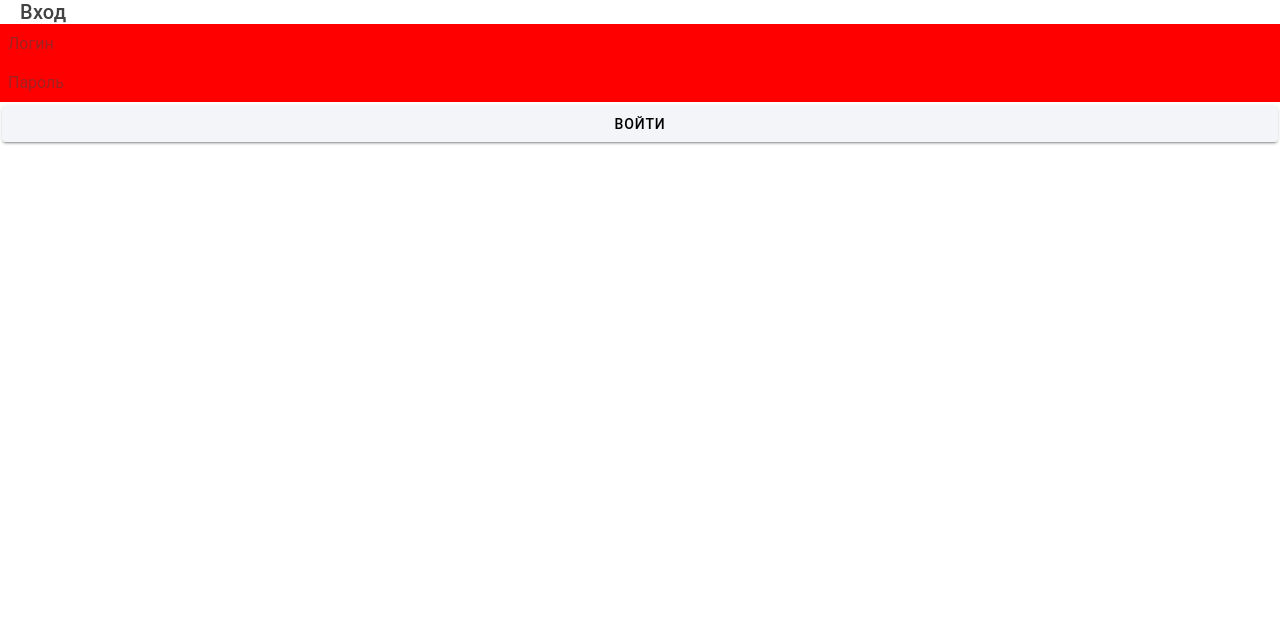
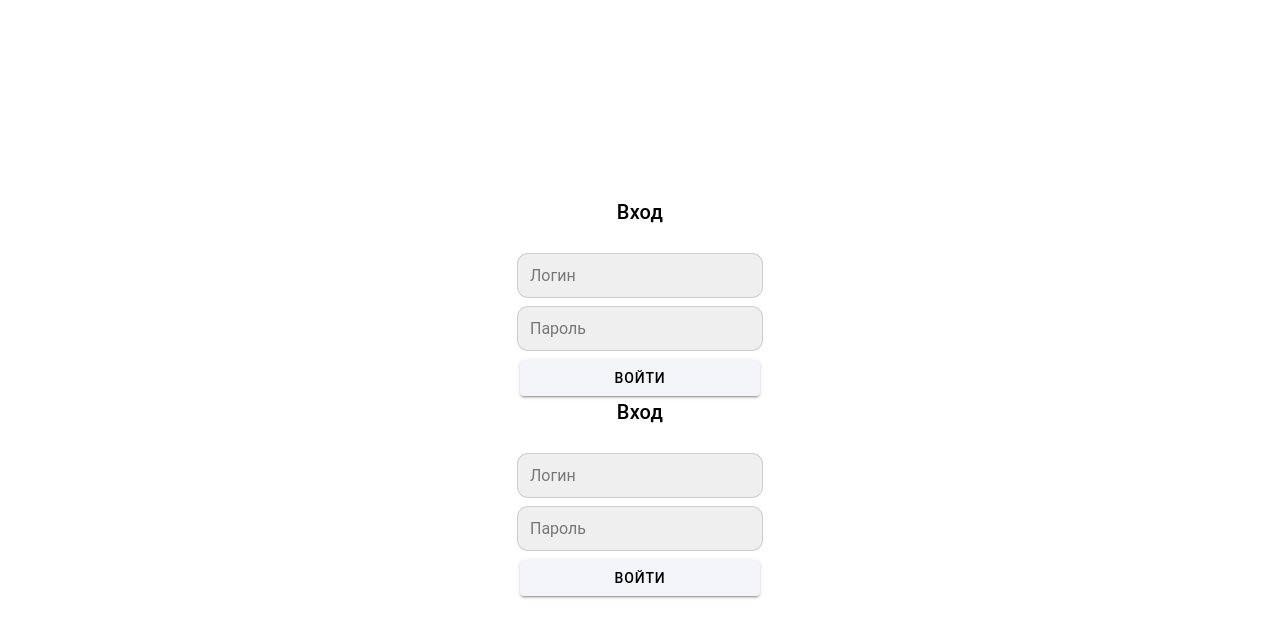
Before and after one commit to skv12/logika, a React (Create React App) app: page /login in a window 1280 px wide. Shown: the top 638 px of the page. Built offline with nearby package versions, Linux system fonts and the light colour scheme.

Commit message:
fix white screen and add log in logic

```diff
--- a/package.json
+++ b/package.json
@@ -4,10 +4,11 @@
   "private": true,
   "dependencies": {
     "@capacitor/app": "1.1.0",
-    "@capacitor/core": "3.4.1",
+    "@capacitor/core": "^3.4.3",
     "@capacitor/haptics": "1.1.4",
     "@capacitor/keyboard": "1.2.2",
     "@capacitor/status-bar": "1.0.8",
+    "@capacitor/storage": "^1.2.5",
     "@ionic/cli": "^6.18.2",
     "@ionic/react": "^6.0.0",
     "@ionic/react-router": "^6.0.0",
@@ -28,6 +29,7 @@
     "react-router": "^5.2.0",
     "react-router-dom": "^5.2.0",
     "react-scripts": "^5.0.0",
+    "sass": "^1.49.9",
     "typescript": "^4.1.3",
     "web-vitals": "^0.2.4",
     "workbox-background-sync": "^5.1.4",
@@ -68,7 +70,7 @@
     ]
   },
   "devDependencies": {
-    "@capacitor/cli": "3.4.1",
+    "@capacitor/cli": "^3.4.3",
     "eslint": "^8.9.0"
   },
   "description": "An Ionic project"
--- a/src/pages/loginActivity.css
+++ /dev/null
@@ -1,3 +0,0 @@
-.loginPage--input{
-    background-color: red;
-}
--- /dev/null
+++ b/src/pages/loginActivity.scss
@@ -0,0 +1,32 @@
+
+.ion-page{
+    display: flex;
+    justify-content: center;
+    align-items: center;
+    align-content: center;
+}
+.loginPage{
+    display: flex;
+    justify-content: center;
+    align-items: center;
+
+    &__title{
+        text-align: center;
+        margin-bottom: 30px;
+    }
+    &__input{
+        display: flex;
+        justify-content: center;
+        align-items: center;
+        background-color: #00000010;
+        border-radius: 10px;
+        margin-bottom: 10px;
+        box-shadow: 0 0 0 1px #00000030;
+    }
+    &__input.has-focus{
+        background-color: #00000030;
+    }
+    &__input .native-input{
+        padding: 12px;
+    }
+}
--- a/src/pages/loginActivity.tsx
+++ b/src/pages/loginActivity.tsx
@@ -1,32 +1,65 @@
 import React, { useState } from 'react';
 import {
-  IonContent,
   IonPage,
   IonTitle,
-  IonToolbar,
   IonInput,
   IonButton,
+  IonText,
 } from '@ionic/react';
-import './loginActivity.css';
+import './loginActivity.scss';
+import { setIsLoggedIn, setLogin, setLoginToken } from '../data/user.actions';
+import { RouteComponentProps } from 'react-router';
 
-const LoginActivity: React.FC = () => {
-  const [login, setLogin] = useState<string>();
-  const [password, setPassword] = useState<string>();
-  const loginEvent = () => {
-    if (login === 'admin' && password === 'admin') {
-      setLogin('admin1');
+interface OwnProps extends RouteComponentProps {}
+
+interface DispatchProps {
+  setIsLoggedIn: typeof setIsLoggedIn;
+  setLogin: typeof setLogin;
+  setLoginToken: typeof setLoginToken;
+}
+interface LoginProps extends OwnProps,  DispatchProps { }
+
+const LoginActivity: React.FC<LoginProps> = ({ setIsLoggedIn, setLogin: setLoginAction, setLoginToken: setLoginTokenAction}) => {
+  const [login, setLogin] = useState('');
+  const [password, setPassword] = useState('');
+  const [formSubmitted, setFormSubmitted] = useState(false);
+  const [loginError, setLoginError] = useState(false);
+  const [passwordError, setPasswordError] = useState(false);
+  const loginEvent = async (e: React.FormEvent) => {
+    e.preventDefault();
+    setFormSubmitted(true);
+    if (!login) {
+      setLoginError(true);
+    }
+    if (!password) {
+      setPasswordError(true);
+    }
+
+    if (login && password) {
+      await setIsLoggedIn(true);
+      await setLoginAction(login);
+      await setLoginTokenAction(login+password)
     }
   };
   return (
-    <IonPage>
-      <IonContent>
-        <IonToolbar>
-          <IonTitle size="large">Вход</IonTitle>
-          <IonInput class="loginPage--input" placeholder="Логин" type="text" value={login} onIonChange={(e) => setLogin(e.detail.value!)} />
-          <IonInput class="loginPage--input" placeholder="Пароль" type="password" value={password} onIonChange={(e) => setPassword(e.detail.value!)} />
-          <IonButton expand="block" onClick={() => loginEvent()}>Войти</IonButton>
-        </IonToolbar>
-      </IonContent>
+    <IonPage class="loginPage">
+      <form noValidate onSubmit={loginEvent}>
+        <IonTitle class="loginPage__title" size="large" >Вход</IonTitle>
+        <IonInput class="loginPage__input" placeholder="Логин" type="text" value={login} onIonChange={(e) => setLogin(e.detail.value!)} />
+        {formSubmitted && loginError && <IonText color="danger">
+              <p className="ion-padding-start">
+                Неправильный логин
+              </p>
+            </IonText>}
+        <IonInput class="loginPage__input" placeholder="Пароль" type="password" value={password} onIonChange={(e) => setPassword(e.detail.value!)} />
+        {formSubmitted && passwordError && <IonText color="danger">
+              <p className="ion-padding-start">
+                Неправильный пароль
+              </p>
+            </IonText>}
+        <IonButton type="submit" expand="block">Войти</IonButton>
+      </form>
+
     </IonPage>
   );
 };
--- a/src/pages/mainActivity.tsx
+++ b/src/pages/mainActivity.tsx
@@ -1,6 +1,6 @@
 import React from 'react';
 
-import './mainActivity.css';
+import './mainActivity.scss';
 import Tab1 from './Tab1';
 
 const MainActivity: React.FC = () => {
```
Also changed, not shown: src/api/types.tsx (added, +9 -0 lines), src/data/user.actions.tsx (added, +65 -0 lines), src/data/user.reduser.tsx (added, +19 -0 lines), src/data/user.state.tsx (added, +7 -0 lines), src/pages/mainActivity.css (deleted), src/pages/mainActivity.scss (added), 1 other file (tests, documents, lock files or other folders).
